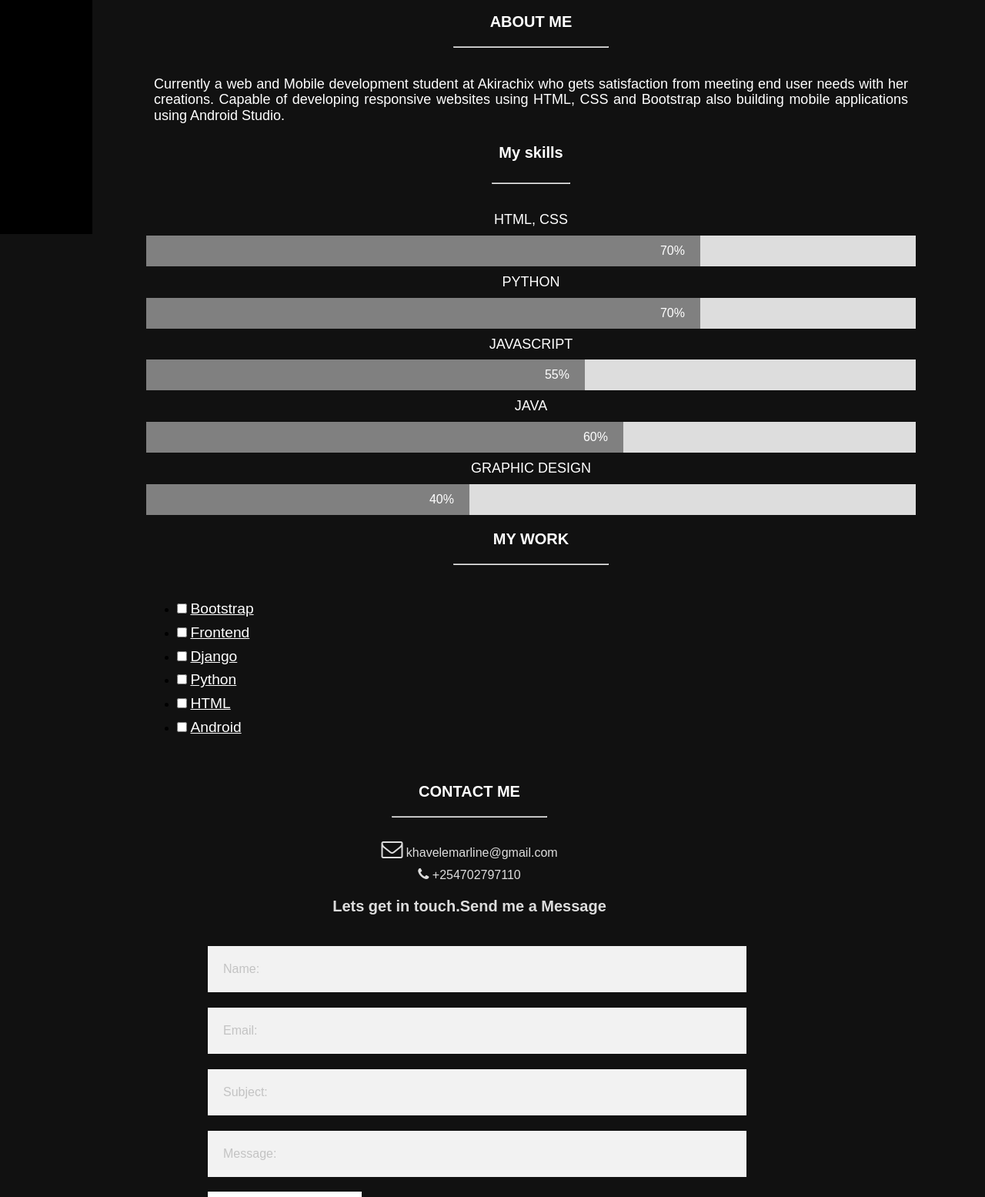
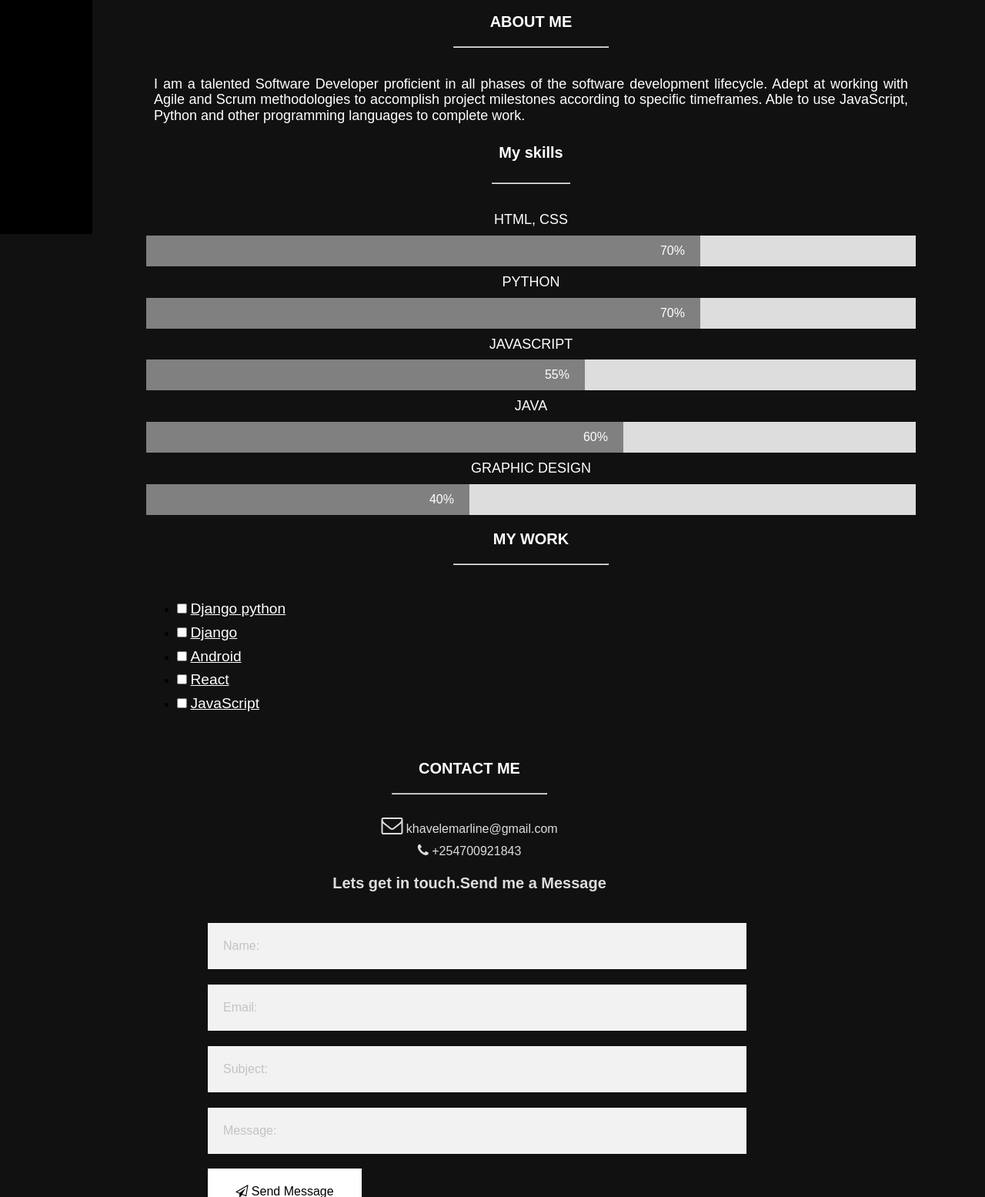
Before and after one commit to Marlinekhavele/MarlineKhavele.github.io, a plain HTML site: page index.html in a window 1280 px wide. Shown: the part 496-2051 px from the top of the page at 77% size. Drawn offline with Linux system fonts and the light colour scheme.

Commit message:
updated index html

```diff
--- a/index.html
+++ b/index.html
@@ -1,5 +1,6 @@
 <!DOCTYPE html>
 <html>
+
 <head>
   <title>PORTFOLIO</title>
   <meta charset="UTF-8">
@@ -8,14 +9,19 @@
   <link href="https://cdnjs.cloudflare.com/ajax/libs/font-awesome/4.7.0/css/font-awesome.min.css" rel="stylesheet">
   <link href="css/main.css" rel="stylesheet" type="text/css">
 </head>
+
 <body>
   <div class="container">
     <div class="icon-bar">
       <a class="active" href="#HOME"><i class="fa fa-home"></i>
-          <p>HOME</p></a> <a class="active" href="#ABOUT"><i class="fa fa-user-o"></i>
-          <p>ABOUT</p></a> <a class="active" href="#WORK"><i class="fa fa-eye"></i>
-          <p>WORK</p></a> <a class="active" href="#CONTACT"><i class="fa fa-envelope"></i>
-          <p>CONTACT</p></a>
+        <p>HOME</p>
+      </a> <a class="active" href="#ABOUT"><i class="fa fa-user-o"></i>
+        <p>ABOUT</p>
+      </a> <a class="active" href="#WORK"><i class="fa fa-eye"></i>
+        <p>WORK</p>
+      </a> <a class="active" href="#CONTACT"><i class="fa fa-envelope"></i>
+        <p>CONTACT</p>
+      </a>
     </div>
   </div>
   <div class="marline">
@@ -23,8 +29,9 @@
       <a id="HOME" name="HOME"></a>
       <div id="HOME">
         <h2 class="text">MARLINE KHAVELE</h2>
-            <p>Mobile and Web Developer</p><br>
-          <img src="images/photo.png"></div>
+        <p>Backend Developer</p><br>
+        <img src="images/photo.png">
+      </div>
     </div>
     <div class="ABOUT">
       <a id="ABOUT" name="ABOUT"></a>
@@ -32,7 +39,12 @@
         <h3 class="text1">ABOUT ME</h3>
         <hr style="width:200px">
         <br>
-            <p class="paragraph">Currently a web and Mobile development student at Akirachix who gets satisfaction from meeting end user needs with her creations. Capable of developing responsive websites using HTML, CSS and Bootstrap also building mobile applications using Android Studio. </p>
+        <p class="paragraph">I am a talented Software Developer proficient in all phases of the software development
+          lifecycle. Adept at working with
+          Agile and Scrum methodologies to accomplish project milestones according to specific timeframes. Able to use
+          JavaScript,
+          Python and other programming languages to complete work.
+        </p>
         <h4 class="text2">My skills</h4>
         <hr style="width:100px">
         <br>
@@ -78,34 +90,40 @@
           <ul class="list-group">
             <li class="list-group-item">
               <div class="checkbox">
-                    <input id="checkbox" type="checkbox"> <label for="checkbox"><a href="https://github.com/Marlinekhavele/bootstrap" target="_blank">Bootstrap</a></label>
+                <input id="checkbox" type="checkbox"> <label for="checkbox"><a
+                    href="https://github.com/Marlinekhavele/recipe-app-api" target="_blank">Django python</a></label>
               </div>
             </li>
             <li class="list-group-item">
               <div class="checkbox">
-                    <input id="checkbox" type="checkbox"> <label for="checkbox"><a href="https://github.com/Marlinekhavele/frontend" target="_blank">Frontend</a></label>
+                <input id="checkbox" type="checkbox"> <label for="checkbox"><a
+                    href="https://github.com/Marlinekhavele/Django-blog" target="_blank">Django</a></label>
               </div>
             </li>
             <li class="list-group-item">
               <div class="checkbox">
-                    <input id="checkbox" type="checkbox"> <label for="checkbox"><a href="https://github.com/Marlinekhavele/Django" target="_blank">Django</a></label>
+                <input id="checkbox" type="checkbox"> <label for="checkbox"><a
+                    href="https://github.com/Marlinekhavele/MovieApp" target="_blank">Android</a></label>
               </div>
             </li>
             <li class="list-group-item">
               <div class="checkbox">
-                    <input id="checkbox" type="checkbox"> <label for="checkbox"><a href="https://github.com/Marlinekhavele/python_work" target="_blank">Python</a></label>
+                <input id="checkbox" type="checkbox"> <label for="checkbox"><a
+                    href="https://github.com/Marlinekhavele/chuck-api" target="_blank">React</a></label>
               </div>
             </li>
             <li class="list-group-item">
               <div class="checkbox">
-                    <input id="checkbox" type="checkbox"> <label for="checkbox"><a href="https://github.com/Marlinekhavele/html" target="_blank">HTML</a></label>
+                <input id="checkbox" type="checkbox"> <label for="checkbox"><a
+                    href="https://github.com/Marlinekhavele/Pixabay" target="_blank">JavaScript</a></label>
               </div>
             </li>
-                <li class="list-group-item">
+            <!-- <li class="list-group-item">
               <div class="checkbox">
-                    <input id="checkbox" type="checkbox"> <label for="checkbox"><a href="https://github.com/Marlinekhavele/Login_app" target="_blank">Android</a></label>
+                <input id="checkbox" type="checkbox"> <label for="checkbox"><a
+                    href="https://github.com/Marlinekhavele/Login_app" target="_blank">Android</a></label>
               </div>
-                </li>
+            </li> -->
           </ul>
         </div><br clear="all">
 
@@ -124,7 +142,7 @@
           </div>
           <div class="icon2">
             <i class="fa fa-phone" style="font-size:18px"></i>
-              <span>+254702797110</span>
+            <span>+254700921843</span>
           </div>
         </div>
         <h5>Lets get in touch.Send me a Message</h5>
@@ -152,4 +170,5 @@
     </script>
   </div>
 </body>
+
 </html>
```
Lines whose indentation alone changed are shown as unchanged.
